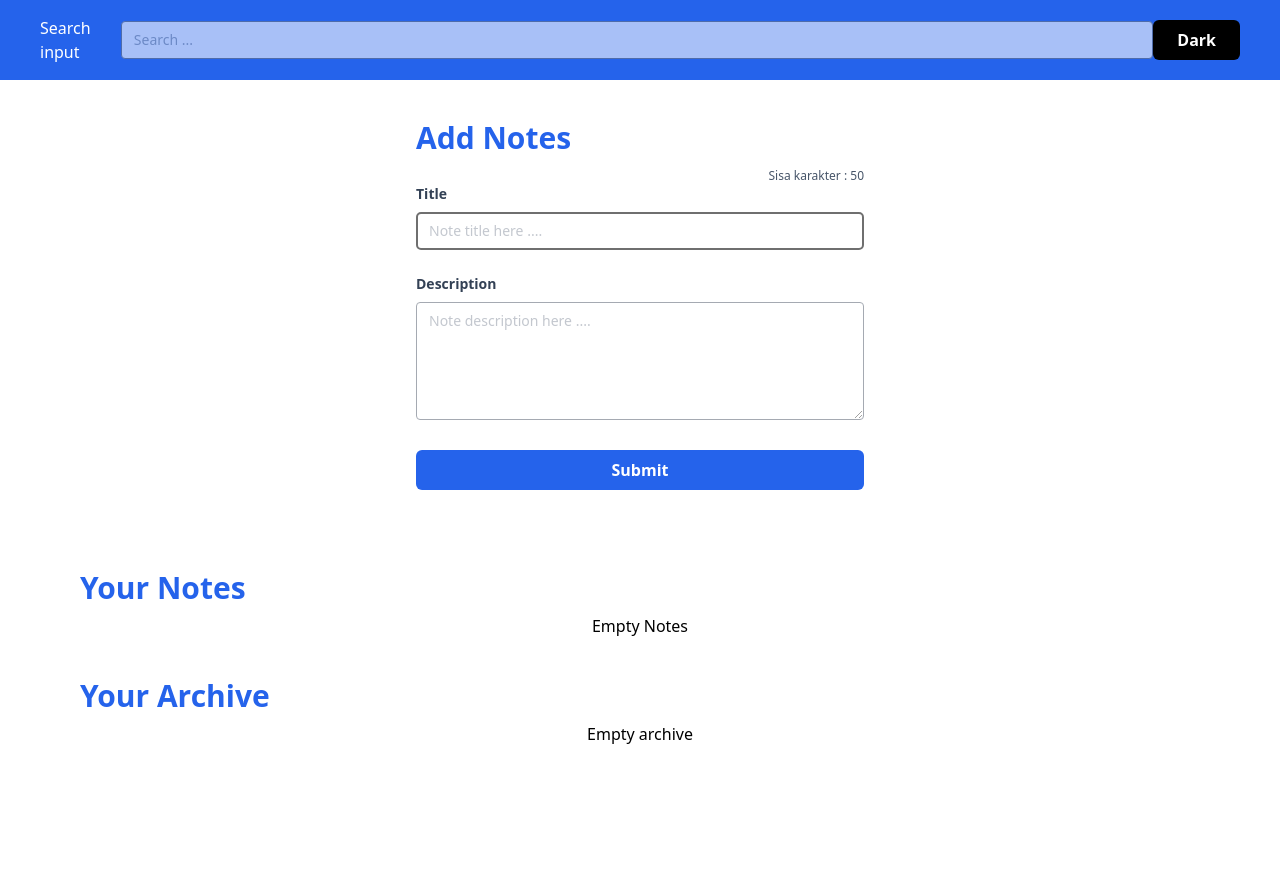
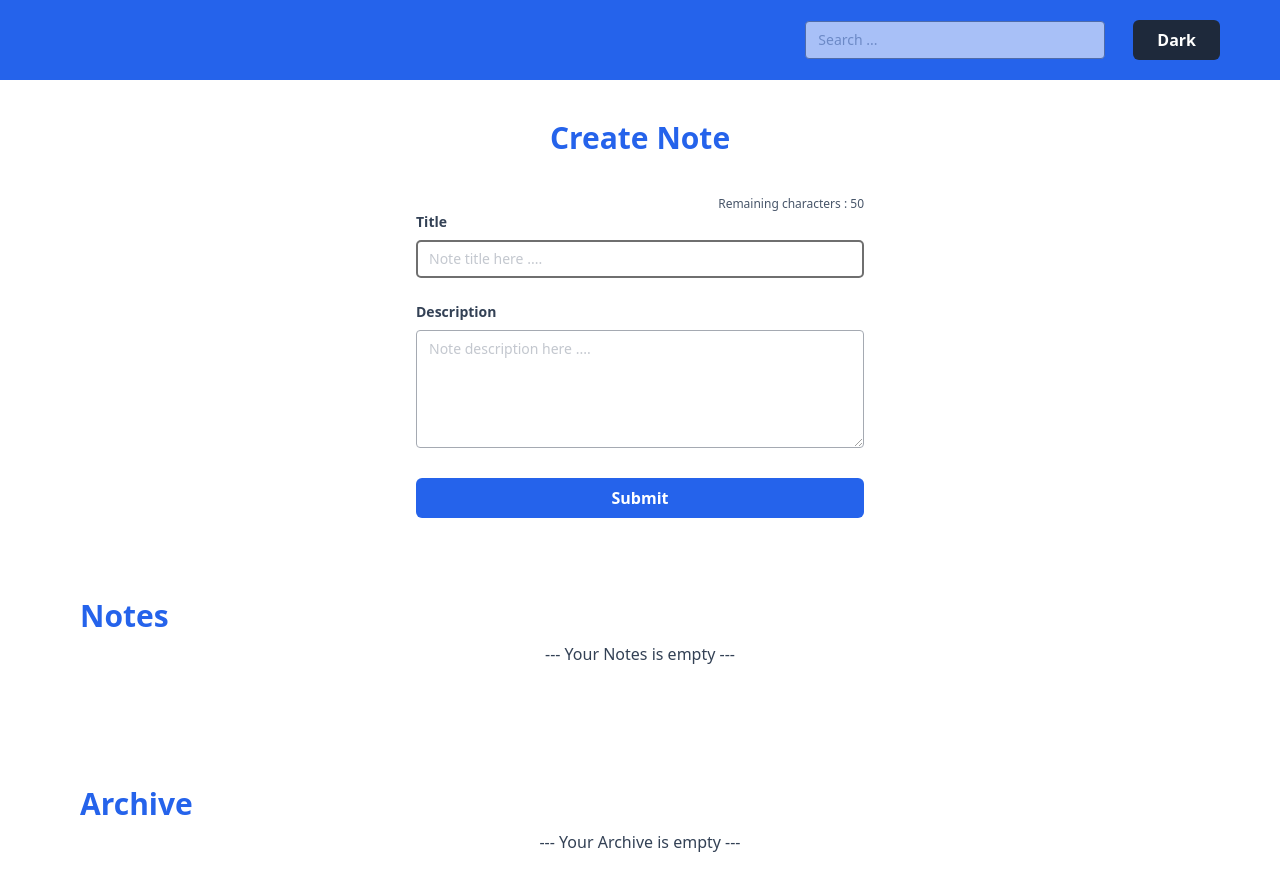
Before and after one commit to MHendriF/personal-notes, a React (Vite) app: page / in a window 1280 px wide. Shown: the top 890 px of the page. Built offline with nearby package versions, Linux system fonts and the light colour scheme.

Commit message:
show notes archive

```diff
--- a/src/components/Elements/Inputs/Input.jsx
+++ b/src/components/Elements/Inputs/Input.jsx
@@ -12,6 +12,7 @@ const Input = forwardRef((props, ref) => {
             name={name}
             value={value}
             ref={ref}
+            required
         />
     );
 });
--- a/src/components/Fragments/CardNote.jsx
+++ b/src/components/Fragments/CardNote.jsx
@@ -1,8 +1,11 @@
 import Button from '../Elements/Buttons';
 import { showFormattedDate } from '../../utils';
+import { useDispatch } from 'react-redux';
+import { archiveNote, deleteNote } from '../../redux/slices/noteSlice';
 
 const CardNote = (props) => {
     const { children } = props;
+
     return (
         <div className='w-full max-w-xs bg-gray-800 border border-gray-700 rounded-lg shadow mx-2 my-2 flex flex-col justify-between'>{children}</div>
     );
@@ -12,9 +15,9 @@ const Header = (props) => {
     const { title, createdAt } = props;
 
     return (
-        <div className='px-5 py-5 pb-5 h-full'>
+        <div className='px-5 py-5 pb-5'>
             <a href='#'>
-                <h5 className='text-xl font-semibold tracking-tight text-white'>{title.substring(0, 100)}</h5>
+                <h5 className='text-xl font-semibold tracking-tight text-white'>{title.length > 30 ? `${title.substring(0, 29)} ...` : title}</h5>
                 <p className='text-xs text-white'>{showFormattedDate(createdAt)}</p>
             </a>
         </div>
@@ -33,11 +36,25 @@ const Body = (props) => {
 };
 
 const Footer = (props) => {
-    const { id } = props;
+    const { id, archived } = props;
+    const dispatch = useDispatch();
+    const handleDeleteNote = (id) => {
+        dispatch(deleteNote(id));
+    };
+
+    const handleArchiveNote = (id) => {
+        console.log('Archive: ', id);
+        dispatch(archiveNote(id));
+    };
+
     return (
         <div className='flex items-center justify-between px-5 pb-5'>
-            <Button classname='bg-red-600'>Delete</Button>
-            <Button classname='bg-orange-600'>Archive</Button>
+            <Button onClick={() => handleDeleteNote(id)} classname='bg-red-600'>
+                Delete
+            </Button>
+            <Button onClick={() => handleArchiveNote(id)} classname='bg-orange-600'>
+                {archived ? 'Unarchive' : 'Archive'}
+            </Button>
         </div>
     );
 };
--- a/src/components/Fragments/FormAddNote.jsx
+++ b/src/components/Fragments/FormAddNote.jsx
@@ -8,8 +8,7 @@ import { useDispatch } from 'react-redux';
 import { addNote } from '../../redux/slices/noteSlice';
 
 const FormAddNote = () => {
-    const [notes, setNotes] = useState([]);
-    const [id, setId] = useState(7);
+    const [id, setId] = useState(Date.now());
     const [inputTitle, setInputTitle] = useState('');
     const [inputBody, setInputBody] = useState('');
 
@@ -24,7 +23,7 @@ const FormAddNote = () => {
 
     const handleAddNote = (e) => {
         e.preventDefault();
-        setId(id + Date.now());
+        setId(Date.now());
 
         const newNote = {
             id: id,
@@ -33,25 +32,25 @@ const FormAddNote = () => {
             createdAt: Date.now(),
             archived: false,
         };
-        console.log(newNote);
+        //console.log(newNote);
         dispatch(addNote(newNote));
         clearInput();
     };
 
-    const clearInput = () => {
+    const clearInput = (e) => {
         setInputTitle('');
         setInputBody('');
-        console.log('clearInput');
+        //console.log('clearInput');
     };
 
-    function handlerInput(e) {
+    const handlerInput = (e) => {
         let char = e.target.value;
         setInputTitle(char.slice(0, 50));
-    }
+    };
 
     return (
         <form onSubmit={handleAddNote}>
-            <p className='font-medium text-slate-600 mt-3 text-end text-xs'>Sisa karakter : {remainingChars}</p>
+            <p className='font-medium text-slate-600 mt-3 text-end text-xs'>Remaining characters : {remainingChars}</p>
             <InputForm
                 label='Title'
                 name='title'
--- a/src/components/Layouts/Navbar.jsx
+++ b/src/components/Layouts/Navbar.jsx
@@ -8,9 +8,12 @@ const Navbar = () => {
 
     return (
         <div className='flex justify-end h-20 bg-blue-600 text-white items-center px-10'>
-            Search input
-            <Input placeholder='Search ...'></Input>
-            <Button className='bg-black px-10 mx-5 text-white rounded' onClick={() => setIsDarkMode(!isDarkMode)}>
+            <div className='w-1/4 mr-2'>
+                <Input placeholder='Search ...'></Input>
+            </div>
+            <Button
+                classname={`px-10 mx-5 rounded ${isDarkMode && 'bg-blue-800 text-white'} ${!isDarkMode && 'bg-slate-800 text-gray-100'}`}
+                onClick={() => setIsDarkMode(!isDarkMode)}>
                 {isDarkMode ? 'Light' : 'Dark'}
             </Button>
         </div>
--- a/src/pages/note.jsx
+++ b/src/pages/note.jsx
@@ -10,7 +10,6 @@ import CardNote from '../components/Fragments/CardNote';
 
 const NotePage = (props) => {
     const { isDarkMode, setIsDarkMode } = useContext(DarkMode);
-    //const [notes, setNotes] = useState([]);
     const [archive, setArchive] = useState([]);
     const notes = useSelector((state) => state.notes.data);
     const initalNotes = getInitialData();
@@ -38,36 +37,51 @@ const NotePage = (props) => {
             <div className={`w-full min-h-screen  ${isDarkMode && 'bg-slate-900'}`}>
                 <div className='flex items-center justify-center pt-10 pb-10'>
                     <div className='w-full max-w-md'>
-                        <h1 className='text-3xl font-bold mb-2 text-blue-600'>Add Notes</h1>
+                        <h1 className='text-3xl font-bold mb-10 text-center text-blue-600'>Create Note</h1>
                         <FormAddNote></FormAddNote>
                     </div>
                 </div>
 
-                <h1 className='text-3xl font-bold mb-2 mt-10 text-blue-600 ml-20'>Your Notes</h1>
+                <h1 className='text-3xl font-bold mb-2 mt-10 text-blue-600 ml-20'>Notes</h1>
                 <div className='flex flex-wrap w-full ml-20 mr-20'>
                     {notes.length > 0 &&
-                        notes.map((note) => (
+                        notes.map(
+                            (note) =>
+                                !note.archived && (
                                     <CardNote key={note.id}>
                                         <CardNote.Header title={note.title} createdAt={note.createdAt}></CardNote.Header>
                                         <CardNote.Body title={note.title}>{note.body}</CardNote.Body>
-                                <CardNote.Footer id={note.id}></CardNote.Footer>
+                                        <CardNote.Footer id={note.id} archived={note.archived}></CardNote.Footer>
                                     </CardNote>
-                        ))}
+                                ),
+                        )}
                 </div>
-                {notes.length === 0 && <div className='w-full flex items-center justify-center'>Empty Notes</div>}
+                {notes.filter((note) => !note.archived).length === 0 && (
+                    <div className={`w-full flex items-center justify-center pb-20 ${isDarkMode && 'text-white'} ${!isDarkMode && 'text-slate-700'}`}>
+                        --- Your Notes is empty ---
+                    </div>
+                )}
 
-                <h1 className='text-3xl font-bold mb-2 mt-10 text-blue-600 ml-20'>Your Archive</h1>
-                <div className='flex flex-wrap'>
-                    {archive.length > 0 &&
-                        archive.map((note) => (
+                <h1 className='text-3xl font-bold mb-2 mt-10 text-blue-600 ml-20'>Archive</h1>
+                <div className='flex flex-wrap ml-20 mr-20'>
+                    {notes.length > 0 &&
+                        notes.map(
+                            (note) =>
+                                note.archived && (
                                     <CardNote key={note.id}>
                                         <CardNote.Header title={note.title} createdAt={note.createdAt}></CardNote.Header>
                                         <CardNote.Body title={note.title}>{note.body}</CardNote.Body>
-                                <CardNote.Footer id={note.id}></CardNote.Footer>
+                                        <CardNote.Footer id={note.id} archived={note.archived}></CardNote.Footer>
                                     </CardNote>
-                        ))}
+                                ),
+                        )}
                 </div>
-                {archive.length === 0 && <div className='w-full flex items-center justify-center'>Empty archive</div>}
+
+                {notes.filter((note) => note.archived).length === 0 && (
+                    <div className={`w-full flex items-center justify-center pb-20 ${isDarkMode && 'text-white'} ${!isDarkMode && 'text-slate-700'}`}>
+                        --- Your Archive is empty ---
+                    </div>
+                )}
             </div>
         </Fragment>
     );
--- a/src/redux/slices/noteSlice.jsx
+++ b/src/redux/slices/noteSlice.jsx
@@ -9,8 +9,20 @@ const noteSlice = createSlice({
         addNote: (state, action) => {
             state.data.push(action.payload);
         },
+        deleteNote: (state, action) => {
+            state.data = state.data.filter((note) => note.id !== action.payload);
+        },
+        archiveNote: (state, action) => {
+            const item = state.data.find((note) => note.id === action.payload);
+            if (item) {
+                item.archived = !item.archived;
+                console.log('archived: ', item);
+            } else {
+                console.log('item not found');
+            }
+        },
     },
 });
 
-export const { addNote } = noteSlice.actions;
+export const { addNote, deleteNote, archiveNote } = noteSlice.actions;
 export default noteSlice.reducer;
--- a/src/redux/store.jsx
+++ b/src/redux/store.jsx
@@ -4,10 +4,5 @@ import noteReducer from './slices/noteSlice';
 const store = configureStore({
     reducer: { notes: noteReducer },
 });
-console.log('onCreate store: ', store.getState());
-
-store.subscribe(() => {
-    console.log('onChange store: ', store.getState());
-});
 
 export default store;
```
Lines whose indentation alone changed are shown as unchanged.
